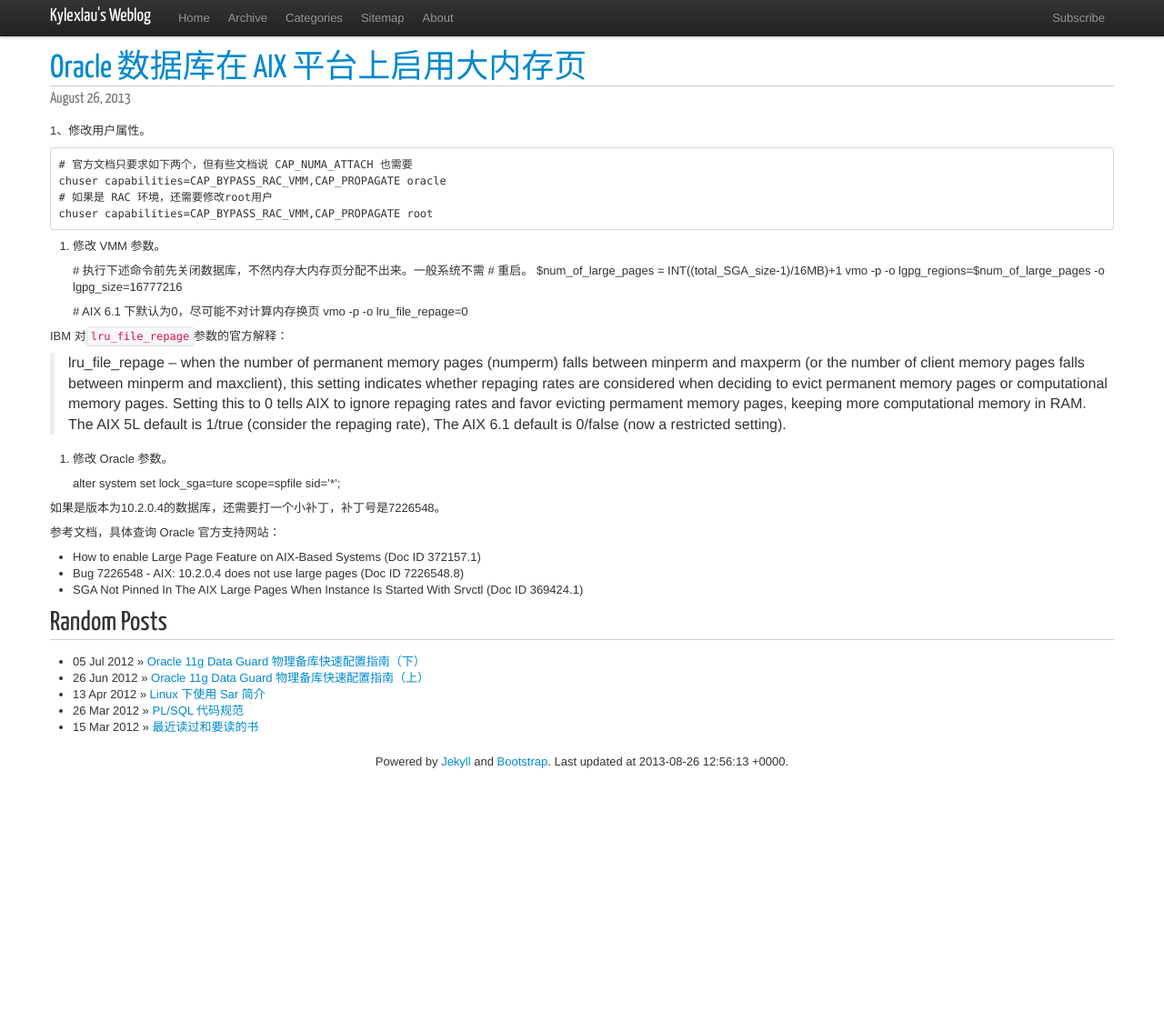
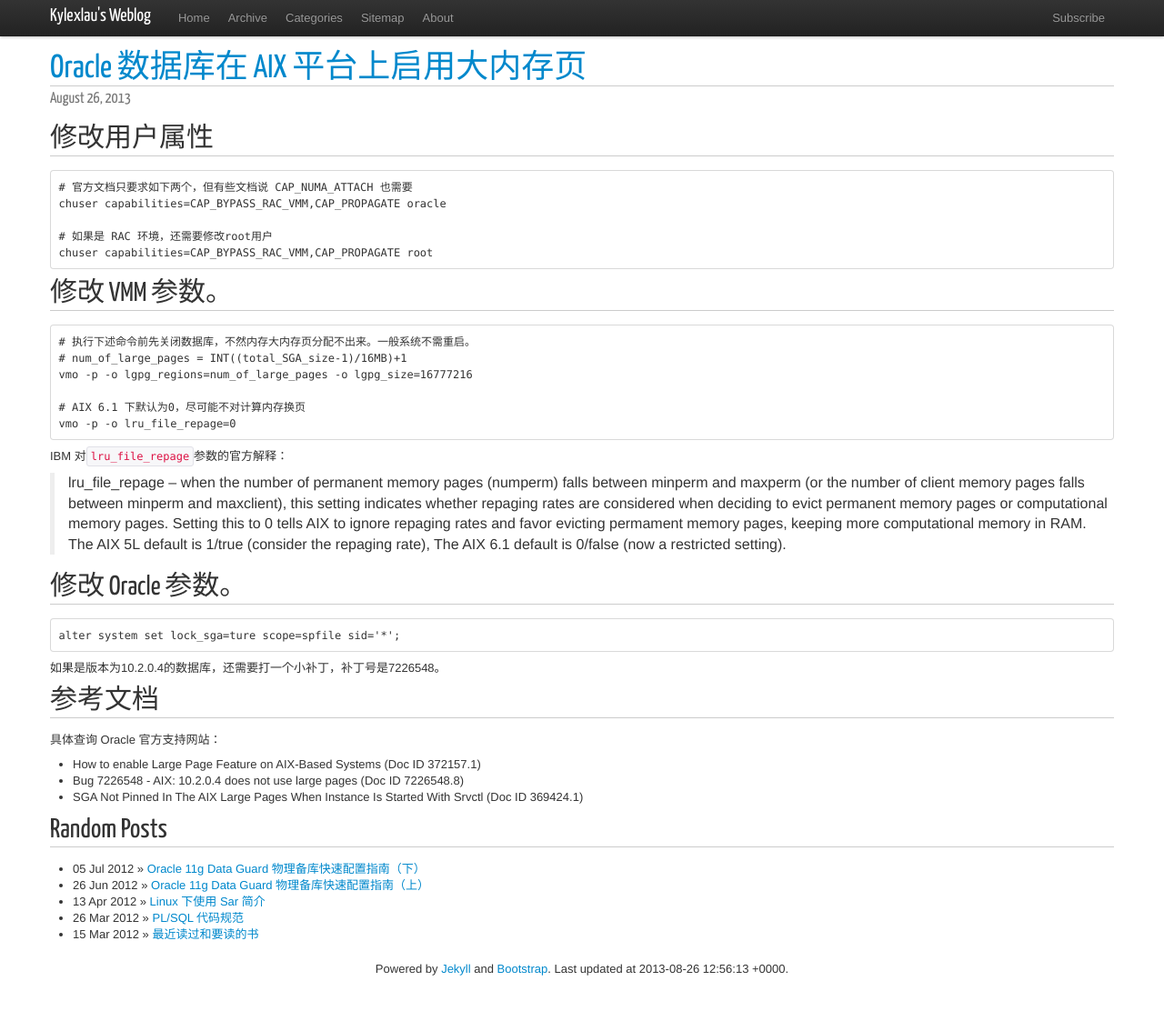
Before and after one commit to kylexlau/kylexlau.github.com, a Jekyll site: the page built from _posts/2013/2013-08-26-aix-large-pages.md, in a window 1280 px wide and 1115 px high. Shown: the top 1112 px of the window at 91% size. Built offline with Jekyll 4.4.1, drawn with Linux system fonts in a browser that asks for light colours; nearby versions of some CDN libraries; Markdown is read by kramdown in place of the engine named in the settings; comment, search, counter and statistics services are not loaded.

Commit message:
update a post.

```diff
--- a/_posts/2013/2013-08-26-aix-large-pages.md
+++ b/_posts/2013/2013-08-26-aix-large-pages.md
@@ -4,18 +4,19 @@
 title: Oracle 数据库在 AIX 平台上启用大内存页
 ---
 
-1、修改用户属性。
+## 修改用户属性
 
     # 官方文档只要求如下两个，但有些文档说 CAP_NUMA_ATTACH 也需要
     chuser capabilities=CAP_BYPASS_RAC_VMM,CAP_PROPAGATE oracle
+
     # 如果是 RAC 环境，还需要修改root用户
     chuser capabilities=CAP_BYPASS_RAC_VMM,CAP_PROPAGATE root
 
-2. 修改 VMM 参数。
+## 修改 VMM 参数。
 
-    # 执行下述命令前先关闭数据库，不然内存大内存页分配不出来。一般系统不需
-    # 重启。  $num_of_large_pages = INT((total_SGA_size-1)/16MB)+1
-    vmo -p -o lgpg_regions=$num_of_large_pages -o lgpg_size=16777216
+    # 执行下述命令前先关闭数据库，不然内存大内存页分配不出来。一般系统不需重启。
+    # num_of_large_pages = INT((total_SGA_size-1)/16MB)+1
+    vmo -p -o lgpg_regions=num_of_large_pages -o lgpg_size=16777216
 
     # AIX 6.1 下默认为0，尽可能不对计算内存换页
     vmo -p -o lru_file_repage=0
```
Also changed, not shown: other parts of _posts/2013/2013-08-26-aix-large-pages.md (+4 -2 lines).
